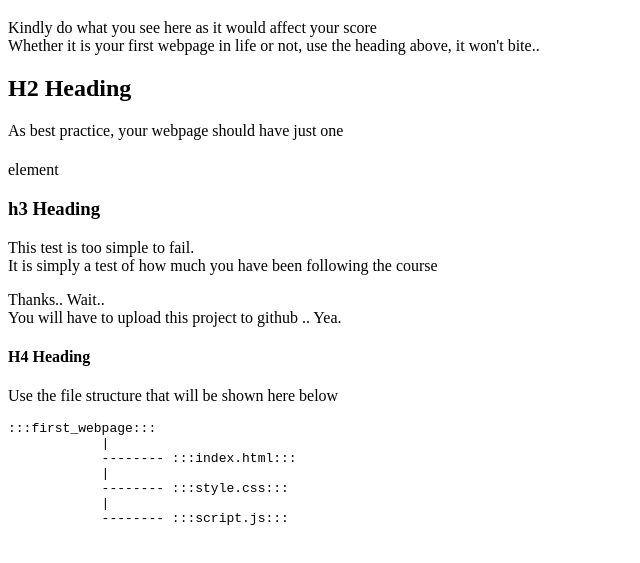
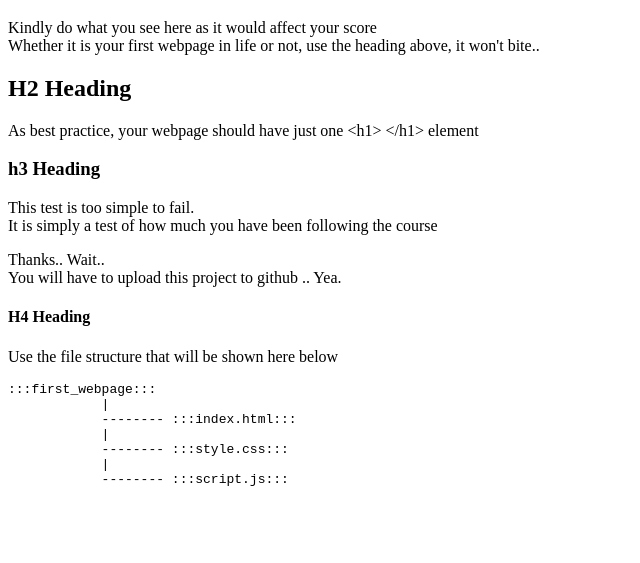
Before and after one commit to odomfavour/OgochukwuOdom_HTMLTask, a plain HTML site: page first_webpage/index.html in a window 1280 px wide. Shown: the part 61-624 px from the top of the page, without its empty margins (0-640 px from the left). Drawn offline with Linux system fonts and the light colour scheme.

Commit message:
my first webpage

```diff
--- a/first_webpage/index.html
+++ b/first_webpage/index.html
@@ -12,7 +12,7 @@
     <p>Kindly do what you see here as it would affect your score <br>Whether it is your first webpage in life or not, use the heading above, it won't bite..</p>
 
     <h2>H2 Heading</h2>
-    <p>As best practice, your webpage should have just one <h1></h1> element</p>
+    <p>As best practice, your webpage should have just one &lth1&gt &lt/h1&gt element</p>
 
     <h3>h3 Heading</h3>
     <p>This test is too simple to fail.<br>It is simply a test of how much you have been following the course</p>
```
